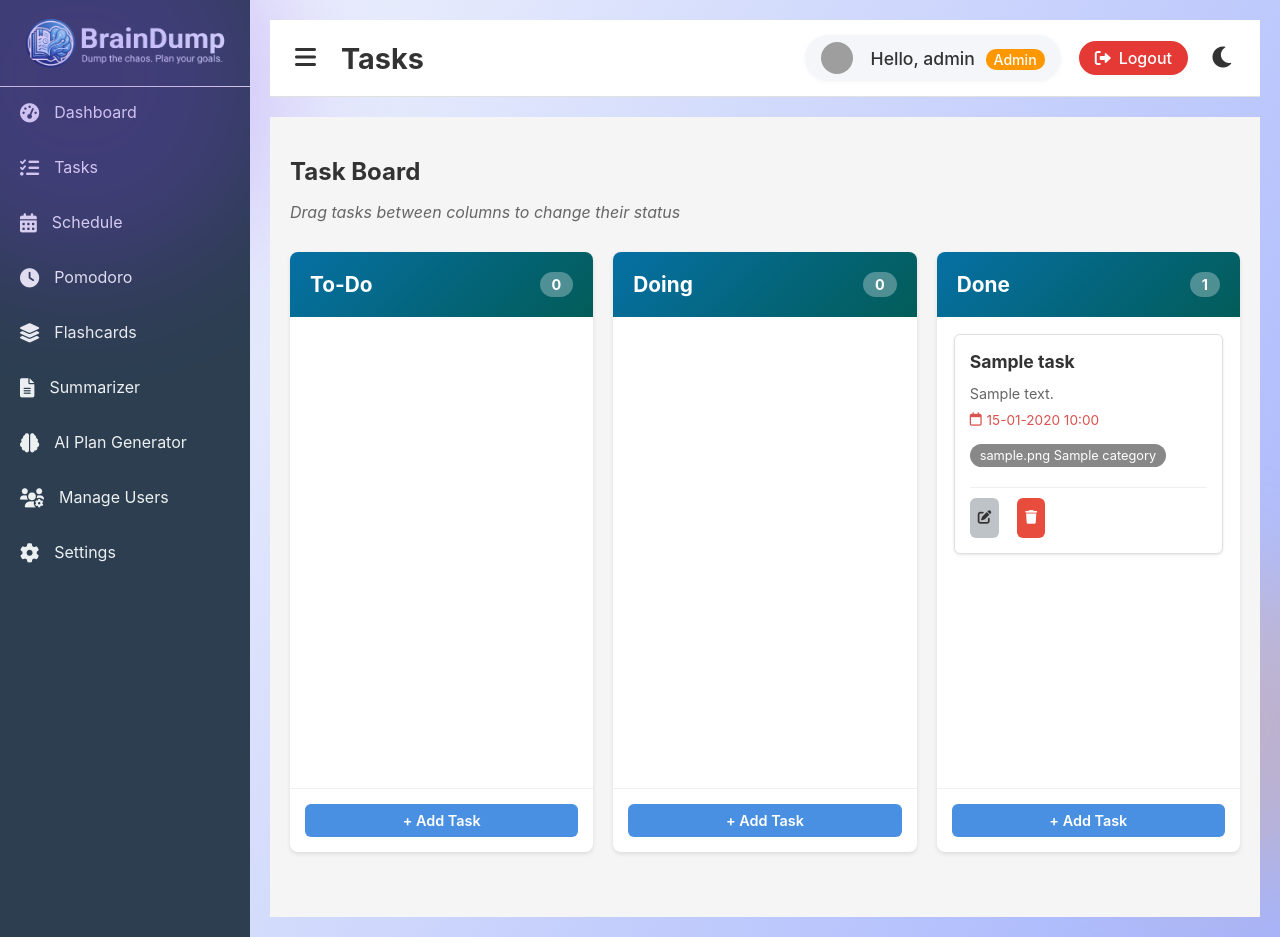
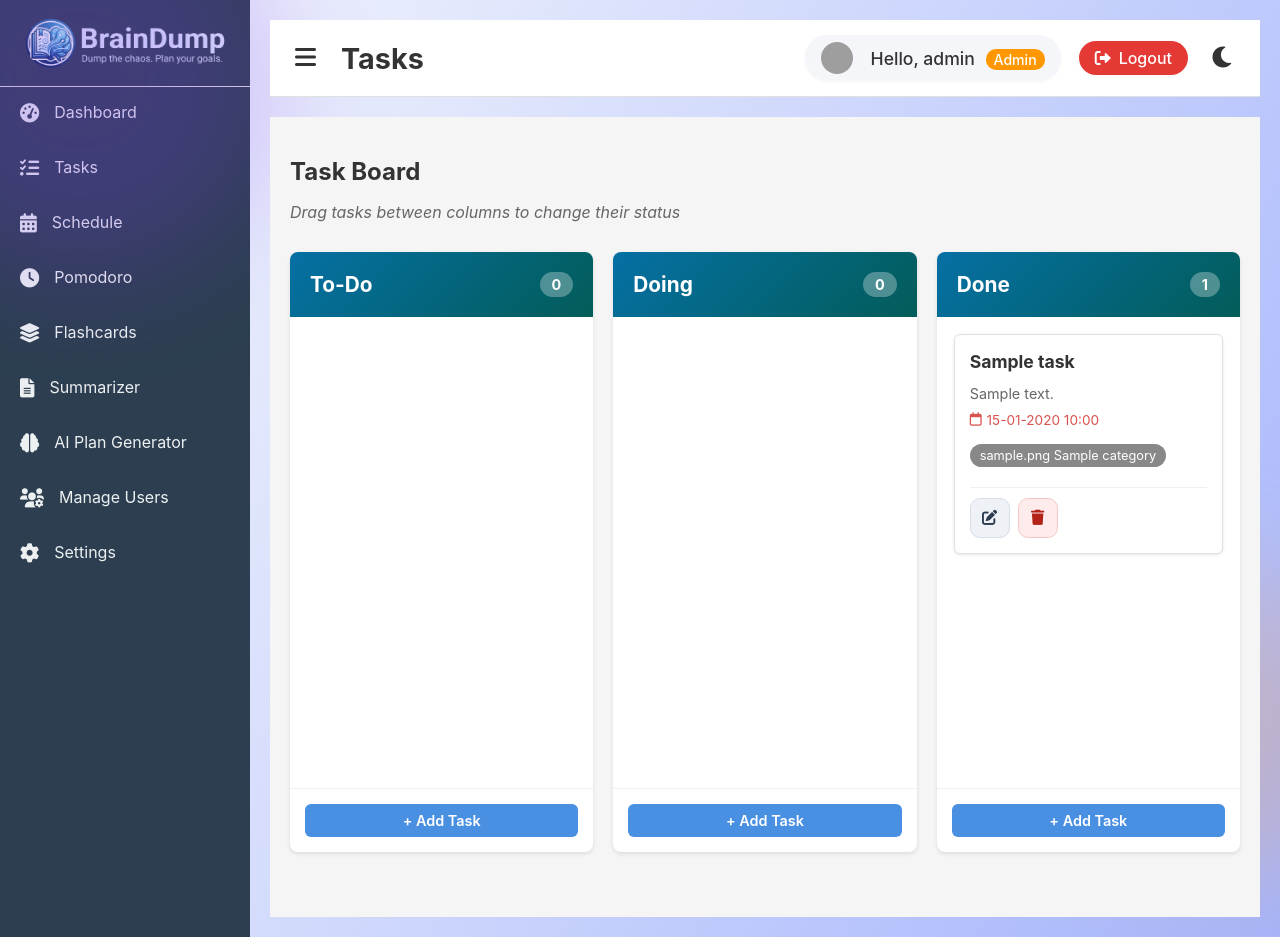
Before and after one commit to StudyPlannerJM/Final-project, a Flask app: page /tasks/ in a window 1280 px wide; the page is wider, and only the part inside the window is pictured. Run offline with Flask 3, Linux system fonts and the light colour scheme; a user stored in the database is signed in; tables that the repository leaves empty hold one stand-in row (values such as "Sample post"); some libraries are stand-ins or nearby versions; grey boxes are pictures that could not be loaded.

Commit message:
style: enhance task action buttons with new styles and hover effects

```diff
--- a/app/static/css/kanban.css
+++ b/app/static/css/kanban.css
@@ -160,6 +160,41 @@
     display: inline-flex;
     align-items: center;
     justify-content: center;
+    margin-right: 0;
+}
+
+.task-action-btn {
+    width: 40px;
+    min-width: 40px;
+    border-radius: 10px;
+    border: 1px solid transparent;
+    transition: transform 0.18s ease, background-color 0.18s ease, border-color 0.18s ease, box-shadow 0.18s ease;
+}
+
+.task-action-btn i {
+    font-size: 0.95rem;
+}
+
+.task-action-edit {
+    background: #eef2f7;
+    color: #2d3b4f;
+    border-color: #d7dee8;
+}
+
+.task-action-edit:hover {
+    background: #dde7f3;
+    transform: translateY(-1px);
+}
+
+.task-action-delete {
+    background: #feecec;
+    color: #b42318;
+    border-color: #f6c8c5;
+}
+
+.task-action-delete:hover {
+    background: #fddcda;
+    transform: translateY(-1px);
 }
 
 /* Add Task Button */
@@ -354,6 +389,26 @@ body.dark-theme .task-actions {
     border-top-color: var(--border-color);
 }
 
+body.dark-theme .task-action-edit {
+    background: #2b3f56;
+    color: #dfe9f5;
+    border-color: #40607f;
+}
+
+body.dark-theme .task-action-edit:hover {
+    background: #35506d;
+}
+
+body.dark-theme .task-action-delete {
+    background: #5a2525;
+    color: #ffd8d5;
+    border-color: #7d3333;
+}
+
+body.dark-theme .task-action-delete:hover {
+    background: #6a2d2d;
+}
+
 body.dark-theme .add-task-button {
     border-top-color: var(--border-color);
 }
--- a/app/templates/tasks/tasks.html
+++ b/app/templates/tasks/tasks.html
@@ -43,8 +43,8 @@
                             </span>
                             {% endif %}
                             <div class="task-actions">
-                                <a href="{{ url_for('tasks.edit', task_id=task.id) }}" class="btn btn-sm btn-secondary"><i class="fas fa-edit"></i></a>
-                                <button type="button" class="btn btn-sm btn-danger" onclick="showDeleteModal('{{ task.id }}')"><i class="fas fa-trash"></i></button>
+                                <a href="{{ url_for('tasks.edit', task_id=task.id) }}" class="btn btn-sm btn-secondary task-action-btn task-action-edit" aria-label="Edit task" title="Edit task"><i class="fas fa-edit"></i></a>
+                                <button type="button" class="btn btn-sm btn-danger task-action-btn task-action-delete" onclick="showDeleteModal('{{ task.id }}')" aria-label="Delete task" title="Delete task"><i class="fas fa-trash"></i></button>
                             </div>
                         </div>
                     {% endfor %}
@@ -81,8 +81,8 @@
                             </span>
                             {% endif %}
                             <div class="task-actions">
-                                <a href="{{ url_for('tasks.edit', task_id=task.id) }}" class="btn btn-sm btn-secondary"><i class="fas fa-edit"></i></a>
-                                <button type="button" class="btn btn-sm btn-danger" onclick="showDeleteModal('{{ task.id }}')"><i class="fas fa-trash"></i></button>
+                                <a href="{{ url_for('tasks.edit', task_id=task.id) }}" class="btn btn-sm btn-secondary task-action-btn task-action-edit" aria-label="Edit task" title="Edit task"><i class="fas fa-edit"></i></a>
+                                <button type="button" class="btn btn-sm btn-danger task-action-btn task-action-delete" onclick="showDeleteModal('{{ task.id }}')" aria-label="Delete task" title="Delete task"><i class="fas fa-trash"></i></button>
                             </div>
                         </div>
                     {% endfor %}
@@ -119,8 +119,8 @@
                             </span>
                             {% endif %}
                             <div class="task-actions">
-                                <a href="{{ url_for('tasks.edit', task_id=task.id) }}" class="btn btn-sm btn-secondary"><i class="fas fa-edit"></i></a>
-                                <button type="button" class="btn btn-sm btn-danger" onclick="showDeleteModal('{{ task.id }}')"><i class="fas fa-trash"></i></button>
+                                <a href="{{ url_for('tasks.edit', task_id=task.id) }}" class="btn btn-sm btn-secondary task-action-btn task-action-edit" aria-label="Edit task" title="Edit task"><i class="fas fa-edit"></i></a>
+                                <button type="button" class="btn btn-sm btn-danger task-action-btn task-action-delete" onclick="showDeleteModal('{{ task.id }}')" aria-label="Delete task" title="Delete task"><i class="fas fa-trash"></i></button>
                             </div>
                         </div>
                     {% endfor %}
```
